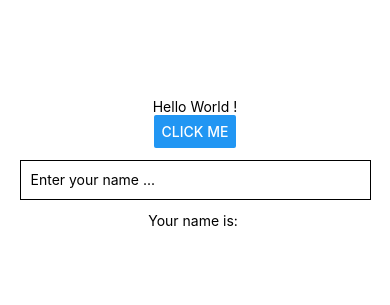
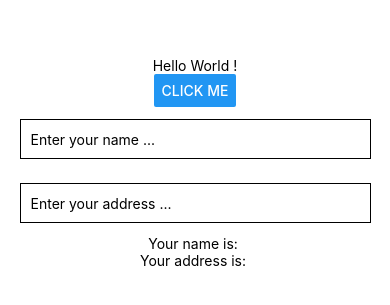
Before and after one commit to Vinhhoang-1312/VScode, a React Native app: screen / in a window 390 px wide. Shown: the part 259-564 px from the top of the page. Built offline with nearby package versions, Linux system fonts and the light colour scheme.

Commit message:
TextInput component

```diff
--- a/App.js
+++ b/App.js
@@ -17,7 +17,14 @@ export default function App() {
         onChangeText={(value) => setName(value)}
         placeholder="Enter your name ..."
       />
+        <TextInput
+        style={styles.input}
+        onChangeText={(value) => setAddress(value)}
+        placeholder="Enter your address ..."
+      />
       <Text style={styles.text}>Your name is: {name}</Text>
+      <Text style={styles.address}>Your address is: {address}</Text>
+
    </SafeAreaView>
   );
 }
```
